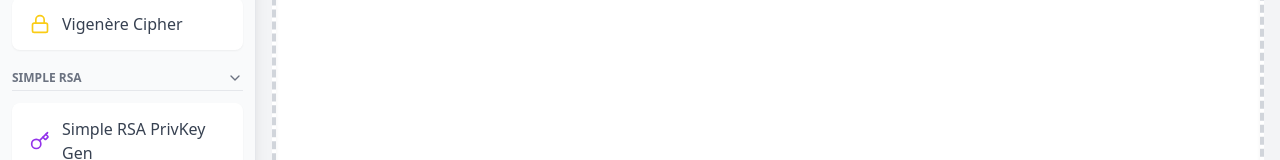
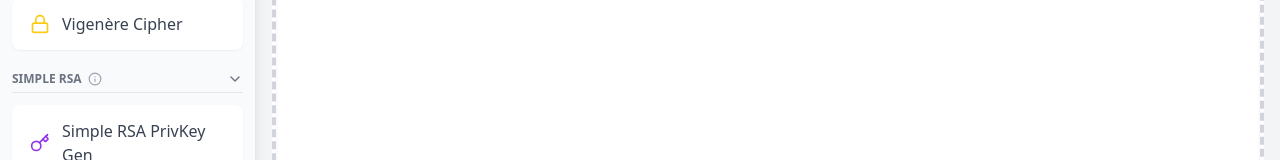
Before and after one commit to visualcryptolab/vcryptolab, a React (Vite) app: page / in a window 1280 px wide. Shown: the part 509-669 px from the top of the page. Built offline with nearby package versions, Linux system fonts and the light colour scheme.

Commit message:
Simple RSA documentation

```diff
--- a/src/App.jsx
+++ b/src/App.jsx
@@ -1,5 +1,5 @@
 import React, { useState, useCallback, useRef, useEffect, useMemo } from 'react';
-import { LayoutGrid, Cpu, Key, Zap, Settings, Lock, Unlock, Hash, Clipboard, X, ArrowLeft, ArrowRight, Download, Upload, Camera, ChevronDown, ChevronUp, CheckCheck, Fingerprint, Signature, ZoomIn, ZoomOut } from 'lucide-react';
+import { LayoutGrid, Cpu, Key, Zap, Settings, Lock, Unlock, Hash, Clipboard, X, ArrowLeft, ArrowRight, Download, Upload, Camera, ChevronDown, ChevronUp, CheckCheck, Fingerprint, Signature, ZoomIn, ZoomOut, Info } from 'lucide-react';
 
 // NOTE: For the 'Download Diagram (JPG)' feature to work, the html2canvas library
 // needs to be loaded globally in the consuming environment. This is included in index.html.
@@ -1472,7 +1472,7 @@ const DraggableBox = ({ node, setPosition, canvasRef, handleConnectStart, handle
         tempTextArea.value = textToCopy;
 
         tempTextArea.style.position = 'fixed';
-        tempTextArea.style.left = '-9999px'; // FIX: Terminated string literal
+        tempTextArea.style.left = '-9999px';
         tempTextArea.style.top = '0';
         tempTextArea.style.opacity = '0';
 
@@ -2392,6 +2392,12 @@ const Toolbar = ({ addNode, onDownloadProject, onUploadProject, onZoomIn, onZoom
         }));
     }, []);
 
+    // Function to handle the Info button click
+    const handleInfoClick = (url) => {
+        // Open the specified URL in a new browser tab
+        window.open(url, '_blank');
+    };
+
     return (
         <div className="w-64 bg-gray-50 flex-shrink-0 border-r border-gray-200 shadow-lg flex flex-col">
             {/* Title/Logo Container */}
@@ -2418,7 +2424,23 @@ const Toolbar = ({ addNode, onDownloadProject, onUploadProject, onZoomIn, onZoom
                             className="flex justify-between items-center text-xs font-bold uppercase text-gray-500 pt-2 pb-1 border-b border-gray-200 cursor-pointer hover:text-gray-700 transition"
                             onClick={() => toggleGroup(group.name)}
                         >
-                            <span>{group.name}</span>
+                            <span className="flex items-center space-x-1">
+                                <span>{group.name}</span>
+
+                                {/* Info Button for Simple RSA Group */}
+                                {group.name === 'SIMPLE RSA' && (
+                                    <button
+                                        onClick={(e) => {
+                                            e.stopPropagation(); // Prevent toggling the group
+                                            handleInfoClick('https://github.com/visualcryptolab/vcryptolab/blob/main/docs/SimpleRSA.md');
+                                        }}
+                                        className="p-0.5 rounded-full text-gray-400 hover:text-blue-500 transition duration-150 focus:outline-none"
+                                        title="View Simple RSA Documentation"
+                                    >
+                                        <Info className="w-3.5 h-3.5" />
+                                    </button>
+                                )}
+                            </span>
                             <ChevronDown className={`w-4 h-4 transition-transform duration-200 ${collapsedGroups[group.name] ? 'rotate-180' : ''}`} />
                         </div>
 
```
